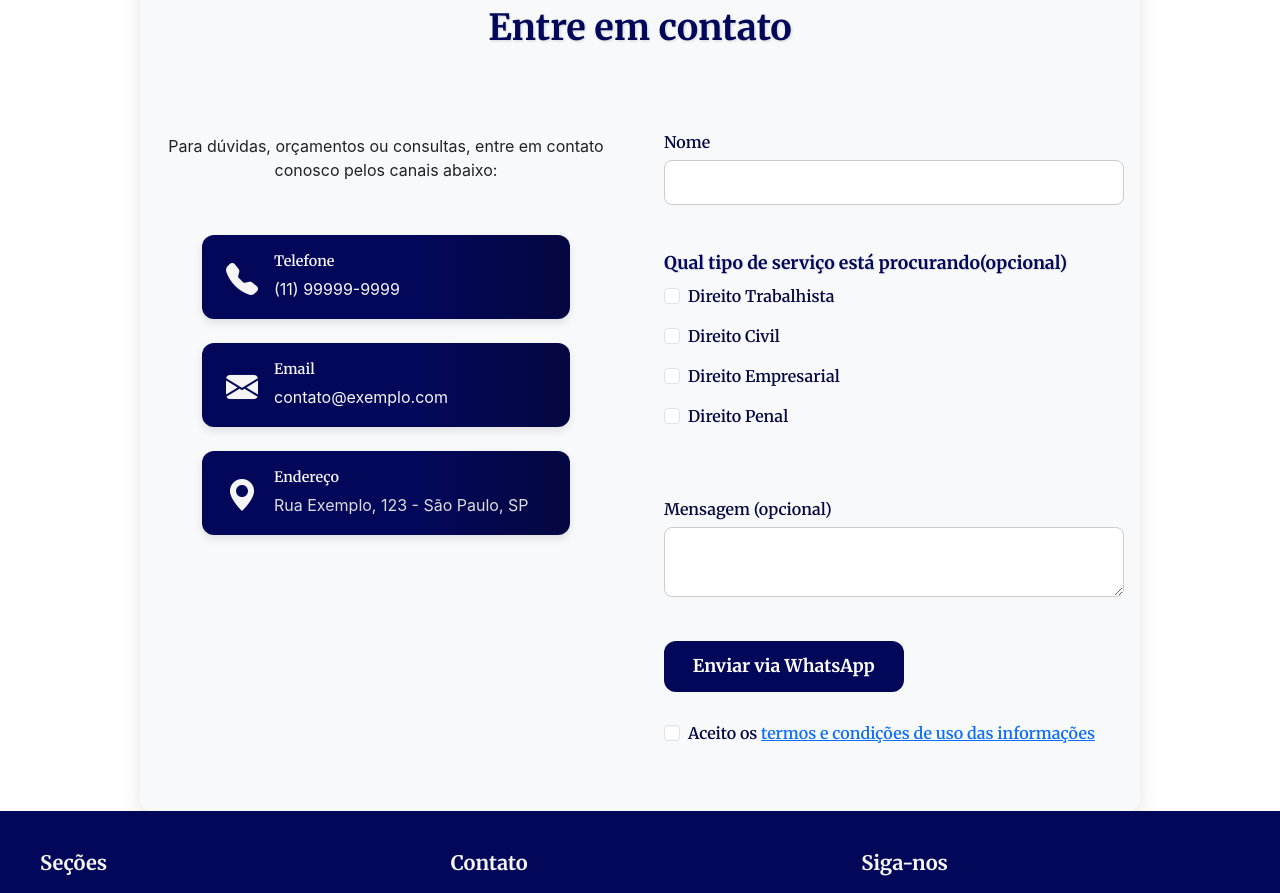
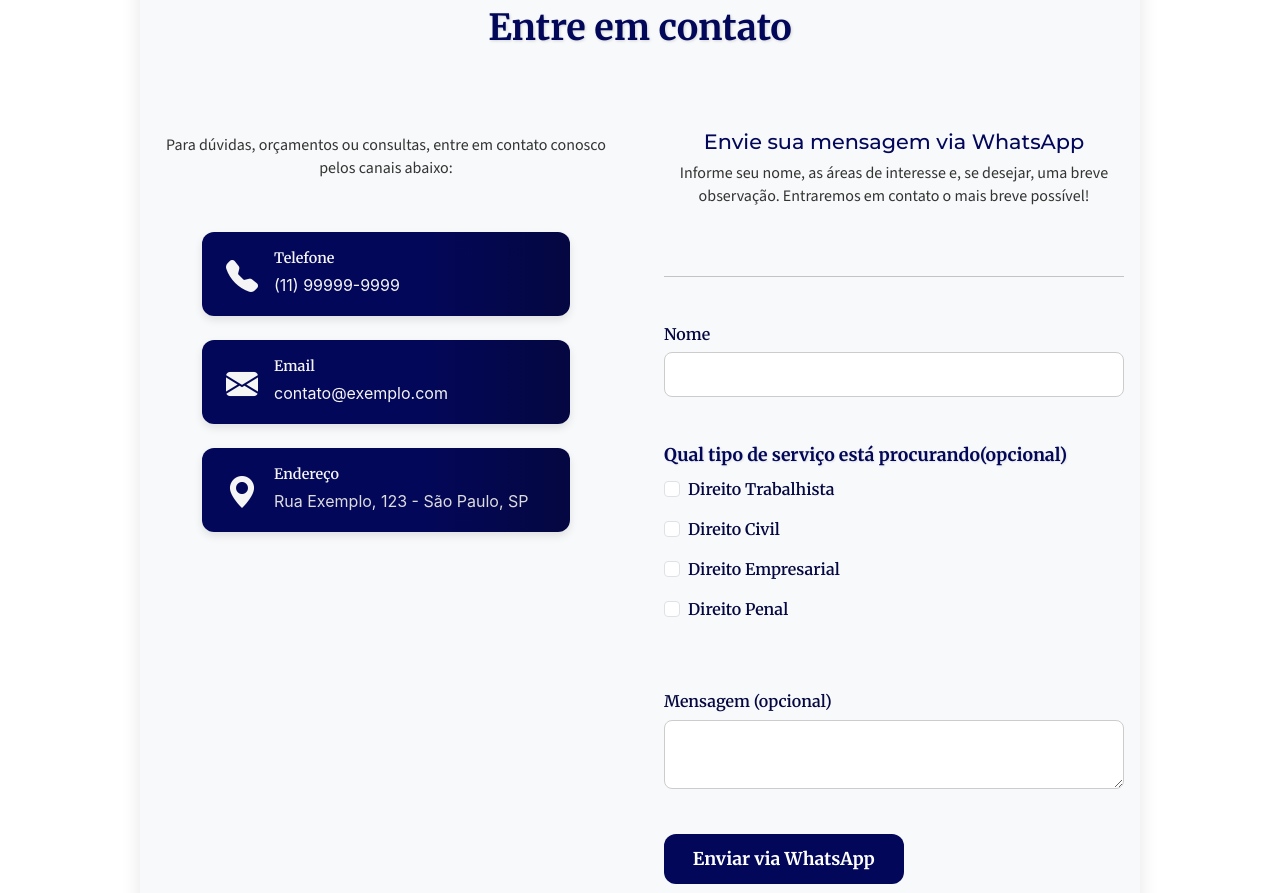
Before and after one commit to LacamJC/marco-campo-assesoria, a React (Create React App) app: page / in a window 1280 px wide. Shown: the part 2540-3433 px from the top of the page. Built offline with nearby package versions, Linux system fonts and the light colour scheme.

Commit message:
chore: adicionando contéudo informativo acima do fomrulario de mensagem

```diff
--- a/src/pages/Contato/Contato.jsx
+++ b/src/pages/Contato/Contato.jsx
@@ -92,7 +92,15 @@ export default function Contato() {
             </div>
 
             <form className={styles.formColumn} onSubmit={enviarWhatsApp}>
-                {/* <h3>Ou entre em contato </h3> */}
+                <div className={styles.formIntro}>
+                    <h3>Envie sua mensagem via WhatsApp</h3>
+                    <p className={styles.infoIntro}>
+                        Informe seu nome, as áreas de interesse e, se desejar, uma breve observação.
+                        Entraremos em contato o mais breve possível!
+                    </p>
+                </div>
+                <hr />
+
                 <label>
                     Nome
                     <input
--- a/src/pages/Contato/Contato.module.css
+++ b/src/pages/Contato/Contato.module.css
@@ -222,4 +222,18 @@ textarea:focus {
     font-size: 1.8rem;
     margin-bottom: 1.5rem;
   }
+}
+.formIntro h3 {
+  font-size: 1.3rem; /* maior que o parágrafo */
+  margin-bottom: 0.5rem;
+  text-align: center;
+  font-family: "Montserrat", "comic-sans";
+  color: #030759; /* ou sua cor principal */
+}
+
+.infoIntro {
+  font-size: 1rem;
+  line-height: 1.4;
+  font-family: "Source Sans 3", cursive;
+  color: #333333;
 }/*# sourceMappingURL=Contato.module.css.map */
--- a/src/pages/Contato/Contato.module.scss
+++ b/src/pages/Contato/Contato.module.scss
@@ -65,7 +65,9 @@
   display: flex;
   align-items: flex-start;
   gap: 1rem;
-  transition: box-shadow 0.3s ease, transform 0.3s ease;
+  transition:
+    box-shadow 0.3s ease,
+    transform 0.3s ease;
 }
 
 .contactCard:hover {
@@ -218,3 +220,18 @@ textarea:focus {
     margin-bottom: 1.5rem;
   }
 }
+
+.formIntro h3 {
+  font-size: 1.3rem; /* maior que o parágrafo */
+  margin-bottom: 0.5rem;
+  text-align: center;
+  font-family: $font-secondary;
+  color: $color-primary-dark; /* ou sua cor principal */
+}
+
+.infoIntro {
+  font-size: 1rem;
+  line-height: 1.4;
+  font-family: $font-text;
+  color: $color-text-dark;
+}
```
Also changed, not shown: 1 other file (tests, documents, lock files or other folders).
